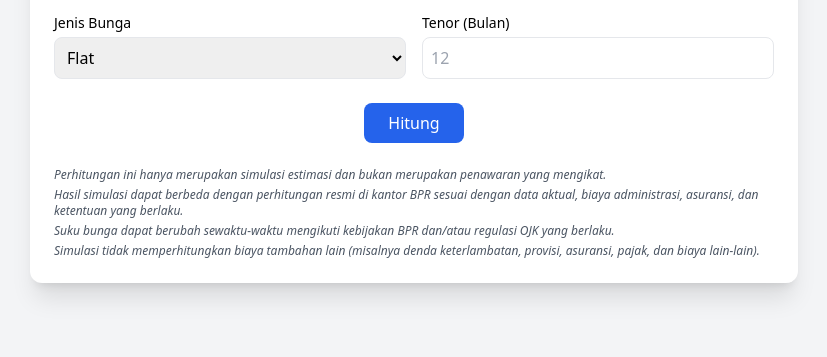
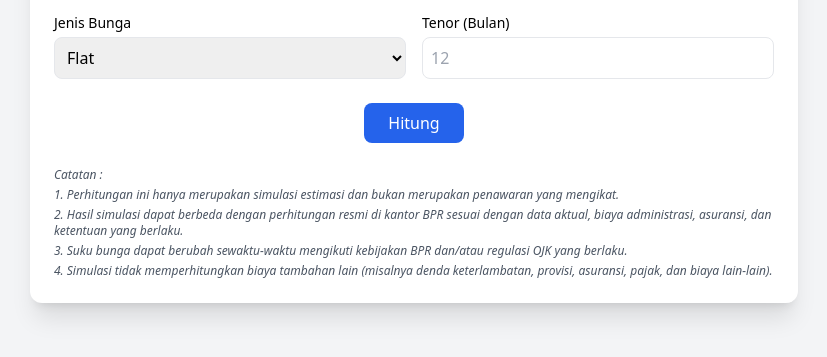
Before and after one commit to ardibprsutra/kalkulatorkredit, a plain HTML site: page index.html in a window 1280 px wide. Shown: the part 165-522 px from the top of the page, without its empty margins (226-1053 px from the left). Drawn offline with nearby package versions, Linux system fonts and the light colour scheme.

Commit message:
Update index.html

```diff
--- a/index.html
+++ b/index.html
@@ -80,10 +80,11 @@
 
     <!-- Footnote -->
     <div class="mt-6 text-xs text-gray-600 italic space-y-1">
-      <p>Perhitungan ini hanya merupakan simulasi estimasi dan bukan merupakan penawaran yang mengikat.</p>
-      <p>Hasil simulasi dapat berbeda dengan perhitungan resmi di kantor BPR sesuai dengan data aktual, biaya administrasi, asuransi, dan ketentuan yang berlaku.</p>
-      <p>Suku bunga dapat berubah sewaktu-waktu mengikuti kebijakan BPR dan/atau regulasi OJK yang berlaku.</p>
-      <p>Simulasi tidak memperhitungkan biaya tambahan lain (misalnya denda keterlambatan, provisi, asuransi, pajak, dan biaya lain-lain).</p>
+       <p>Catatan :</p>
+      <p>1. Perhitungan ini hanya merupakan simulasi estimasi dan bukan merupakan penawaran yang mengikat.</p>
+      <p>2. Hasil simulasi dapat berbeda dengan perhitungan resmi di kantor BPR sesuai dengan data aktual, biaya administrasi, asuransi, dan ketentuan yang berlaku.</p>
+      <p>3. Suku bunga dapat berubah sewaktu-waktu mengikuti kebijakan BPR dan/atau regulasi OJK yang berlaku.</p>
+      <p>4. Simulasi tidak memperhitungkan biaya tambahan lain (misalnya denda keterlambatan, provisi, asuransi, pajak, dan biaya lain-lain).</p>
     </div>
   </div>
 
```
